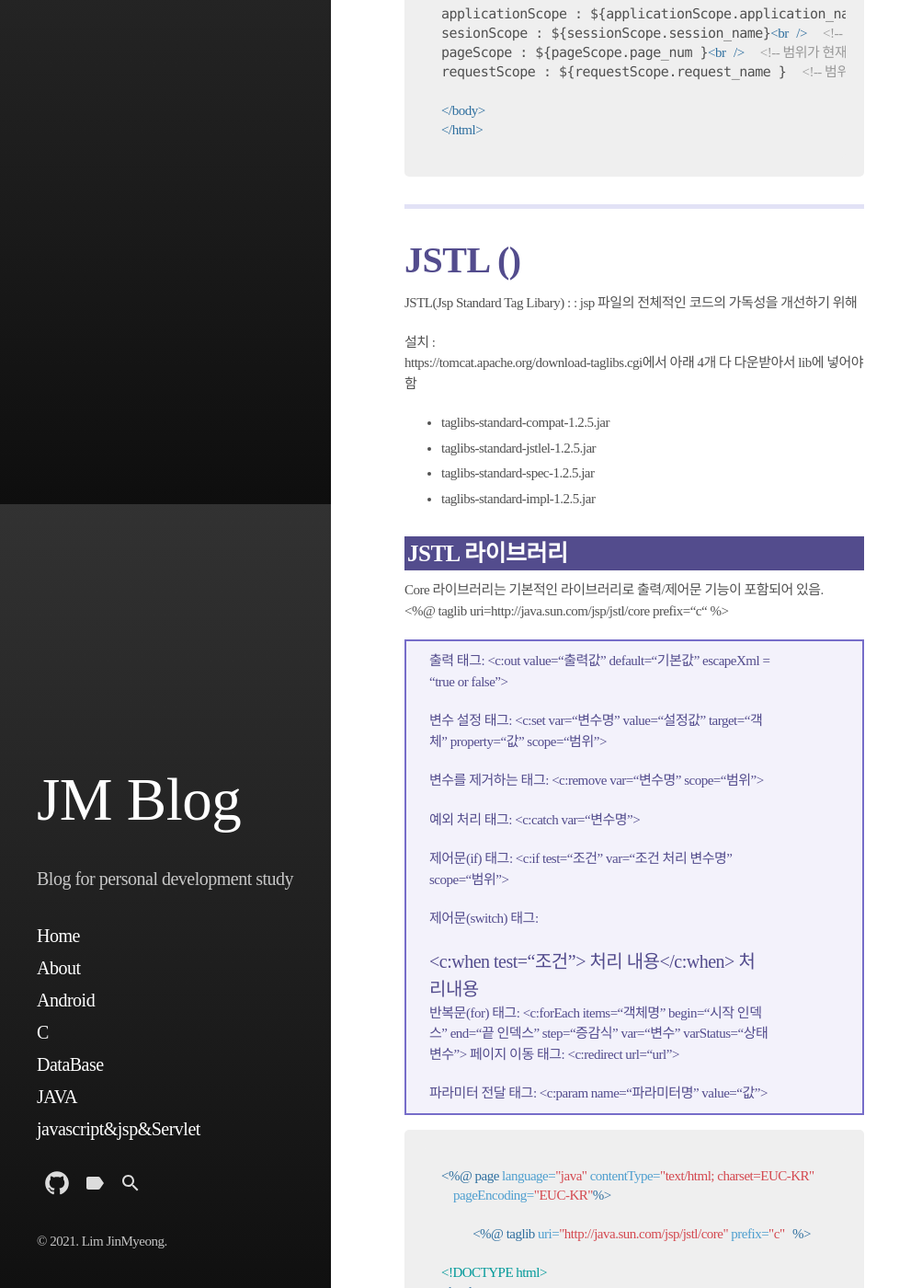
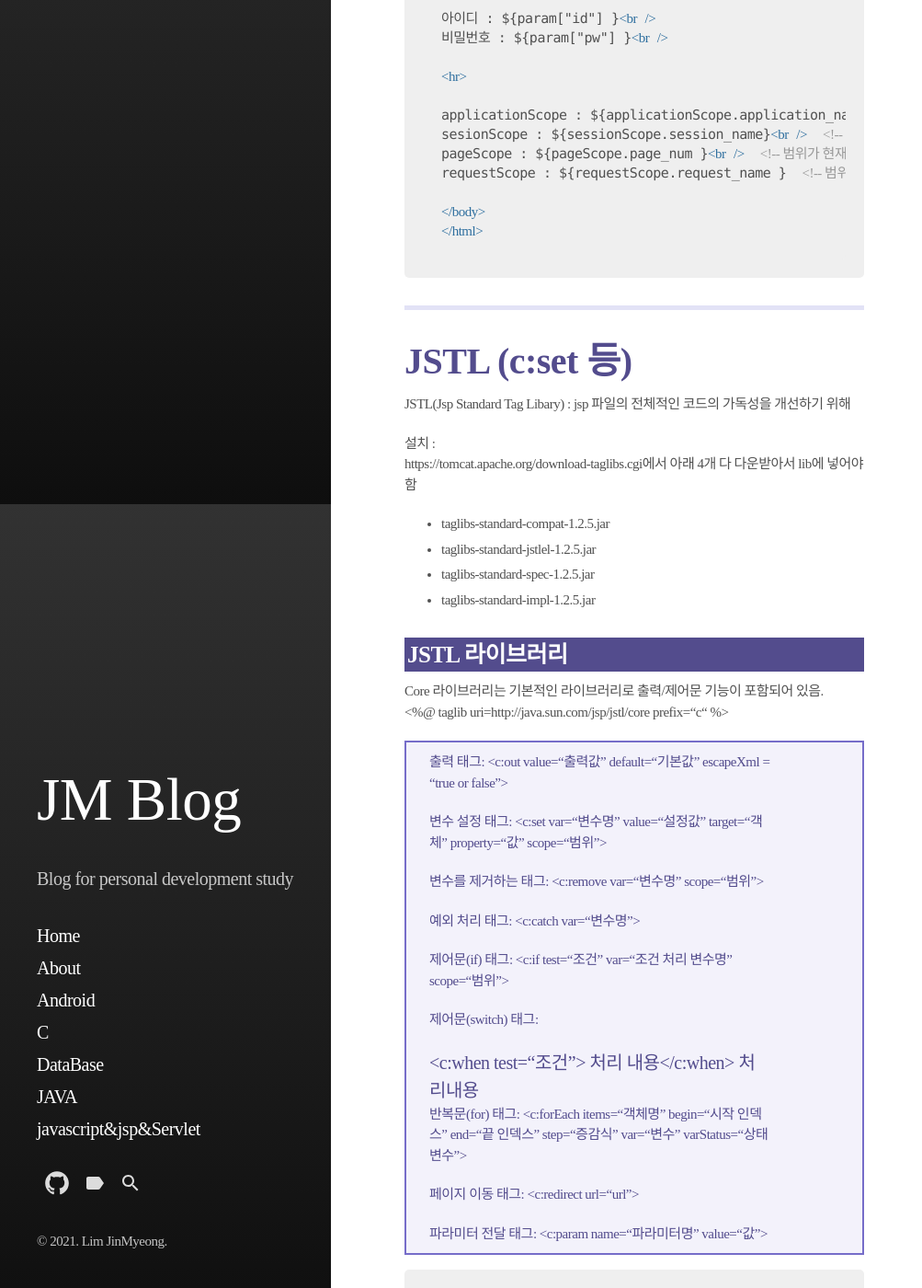
Before and after one commit to jm456789/jm456789.github.io, a Jekyll site: the page built from _posts/2021-07-26-JSP-board.md, in a window 1280 px wide and 1400 px high, scrolled down 13852 px. Shown: the whole window at 92% size, without its empty margins (0-1003 px from the left). Built offline with Jekyll 4.4.1, drawn with Linux system fonts in a browser that asks for light colours; some web fonts are replaced.

Commit message:
Add files via upload

```diff
--- a/_posts/2021-07-26-JSP-board.md
+++ b/_posts/2021-07-26-JSP-board.md
@@ -18,8 +18,8 @@
 
 # DAO, DTO를 이용하여 DB에 있는 정보 가져오기
 
-**클라이언트** -> request -> **WAS** -> DAO -> **DB**
-**클라이언트** <- response <- **WAS** <- DTO <- **DB**
+> **클라이언트** -> request -> **WAS** -> DAO -> **DB**
+> **클라이언트** <- response <- **WAS** <- DTO <- **DB**
 
 * DAO(Data Access Object): DB에 접속해서 데이터 추가/삭제/수정 등의 작업을 하는 클래스
 * DTO(Data Transfer Object)
@@ -215,7 +215,7 @@
 
 # PreparedStatement 이용해서 DB에 insert 하기
 
-PreparedStatement : Statement 객체의 단점을 보완할 수 있음
+> PreparedStatement : Statement 객체의 단점을 보완할 수 있음
 
 ### memDataInsert.jsp
 
@@ -354,7 +354,7 @@
 
 # Servers - context.xml에 삽입하여 드라이버 소스 한번만 입력?
 
-커넥션 풀(DBCP) : 미리 객체?를 만들어놓고 접속하면 쓰세요~ (50개?)
+> 커넥션 풀(DBCP) : 미리 객체?를 만들어놓고 접속하면 쓰세요~ (50개?)
 
 ### Servers - context.xml
 
@@ -408,10 +408,10 @@
 
 # EL(Expression Language) 표기법
 
-EL(Expression Language) 표기법 : 표현식이나 액션 태그를 대신해서 값을 표현하는 언어
-<%= value %> => ${value}
+> EL(Expression Language) 표기법 : 표현식이나 액션 태그를 대신해서 값을 표현하는 언어
+> <%= value %> => ${value}
 
-### EL 연산자(산술, 관계(==, !=, >, <. >=, <=), 조건(?t:f), 논리(&&, ||)
+##### EL 연산자(산술, 관계(==, !=, >, <. >=, <=), 조건(?t:f), 논리(&&, ||)
 
 ### el.jsp
 
@@ -613,9 +613,9 @@
 
 ---
 
-# JSTL (<c:set />)
+# JSTL (c:set 등)
 
-JSTL(Jsp Standard Tag Libary) : : jsp 파일의 전체적인 코드의 가독성을 개선하기 위해
+JSTL(Jsp Standard Tag Libary) : jsp 파일의 전체적인 코드의 가독성을 개선하기 위해
 
 설치 :
 https://tomcat.apache.org/download-taglibs.cgi에서 아래 4개 다 다운받아서 lib에 넣어야함
@@ -651,8 +651,8 @@
 > </c:choose>
 >
 > 반복문(for) 태그:<c:forEach>
-> <c:forEach items=“객체명” begin=“시작 인덱스” end=“끝 인덱스” step=“증감식”
-> var=“변수” varStatus=“상태변수”>
+> <c:forEach items=“객체명” begin=“시작 인덱스” end=“끝 인덱스” step=“증감식” var=“변수” varStatus=“상태변수”>
+>
 > 페이지 이동 태그:<c:redirect>
 > <c:redirect url=“url”>
 >
```
